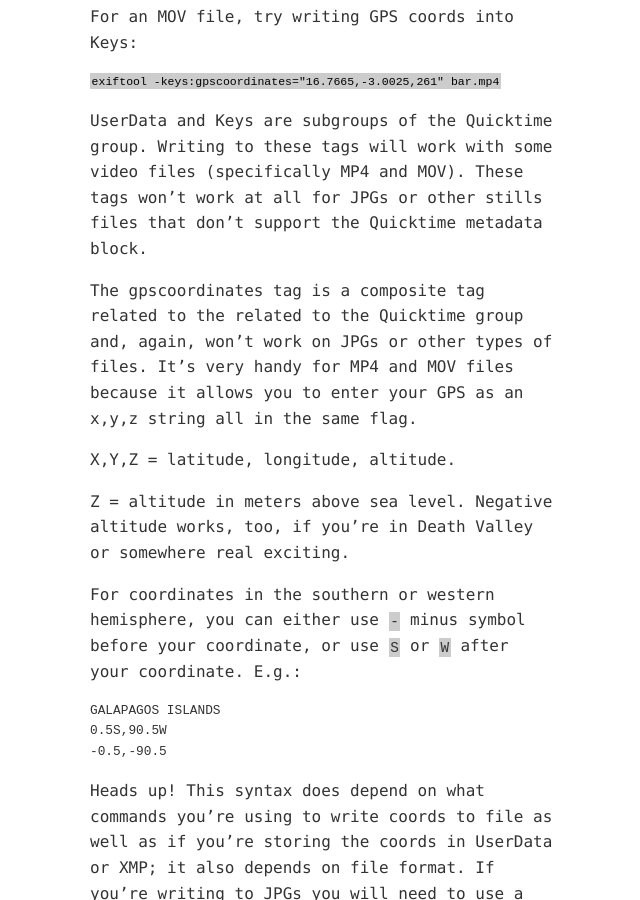
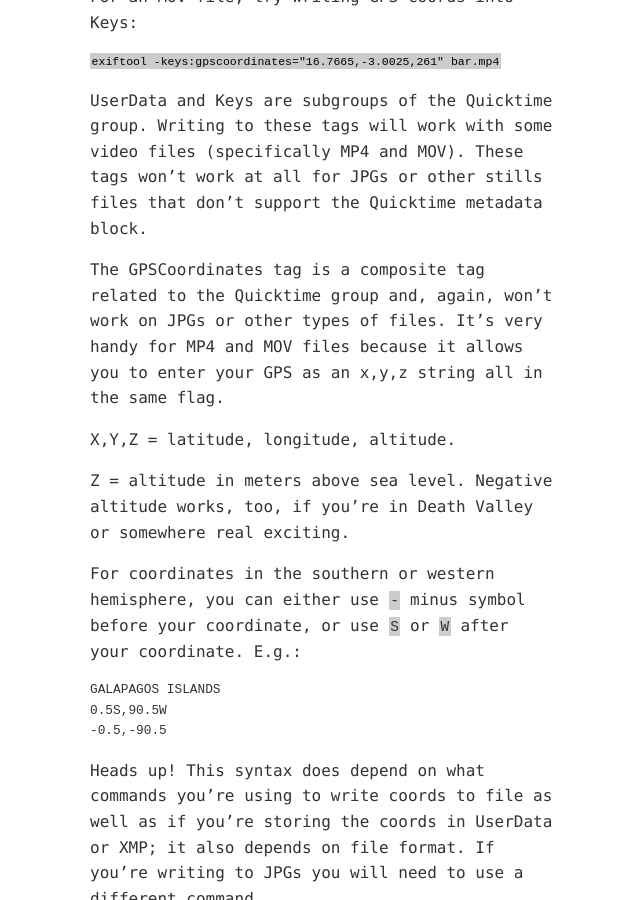
Before and after one commit to zachmccabe/zachmccabe.github.io, a Jekyll site: the page built from _tools/exiftool-notes.md, in a window 1280 px wide and 900 px high, scrolled down 7888 px. Shown: the whole window, without its empty margins (318-958 px from the left). Built offline with Jekyll 4.4.1, drawn with Linux system fonts in a browser that asks for light colours.

Commit message:
Update exiftool-notes.md
Fixing typos.

```diff
--- a/_tools/exiftool-notes.md
+++ b/_tools/exiftool-notes.md
@@ -267,9 +267,9 @@
 
 For an MP4 file, try writing GPS coords into UserData:
 
-<pre><code>
-exiftool -userdata:gpscoordinates="16.7665,-3.0025,261" foo.mp4
-</code></pre>
+<pre>
+<code>exiftool -userdata:gpscoordinates="16.7665,-3.0025,261" foo.mp4</code>
+</pre>
 
 For an MOV file, try writing GPS coords into Keys:
 
@@ -279,7 +279,7 @@
 
 UserData and Keys are subgroups of the Quicktime group. Writing to these tags will work with some video files (specifically MP4 and MOV). These tags won't work at all for JPGs or other stills files that don't support the Quicktime metadata block.
 
-The gpscoordinates tag is a composite tag related to the related to the Quicktime group and, again, won't work on JPGs or other types of files. It's very handy for MP4 and MOV files because it allows you to enter your GPS as an x,y,z string all in the same flag.
+The GPSCoordinates tag is a composite tag related to the Quicktime group and, again, won't work on JPGs or other types of files. It's very handy for MP4 and MOV files because it allows you to enter your GPS as an x,y,z string all in the same flag.
 
 X,Y,Z = latitude, longitude, altitude.
 
```
